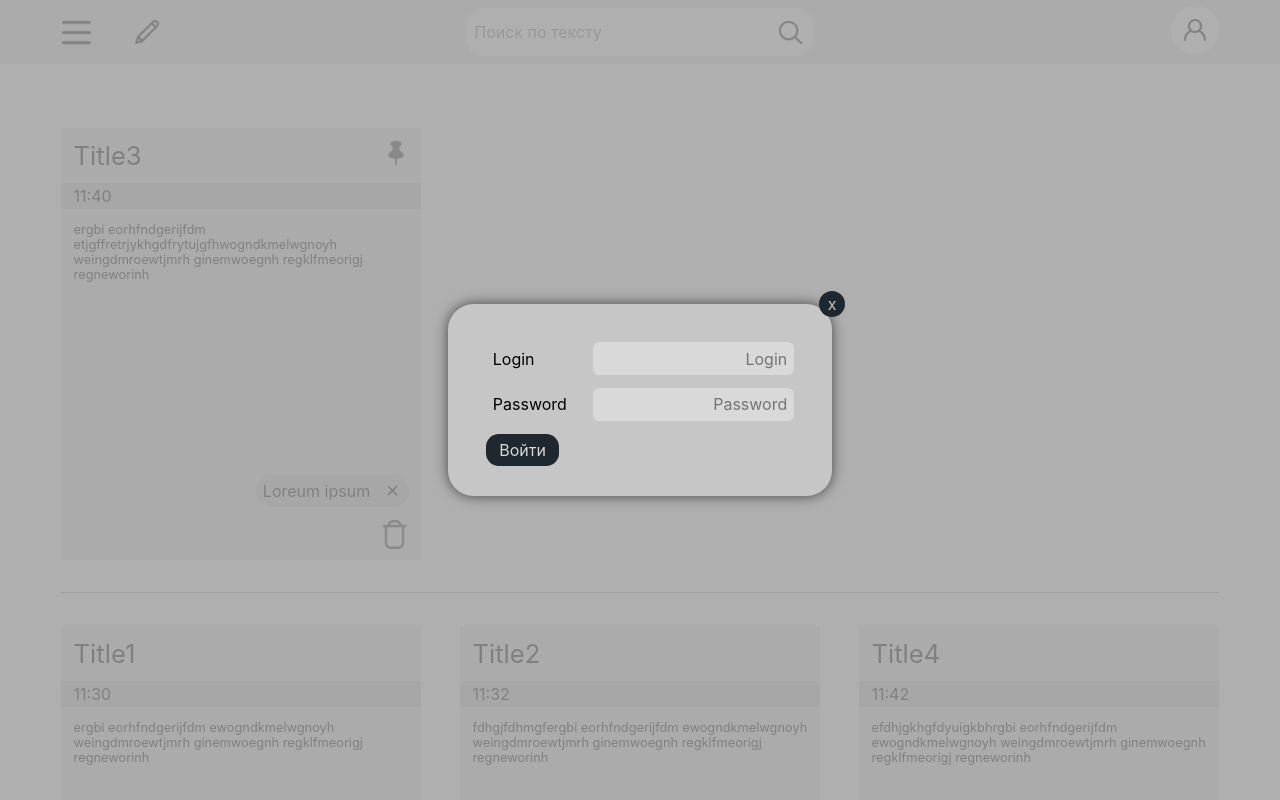
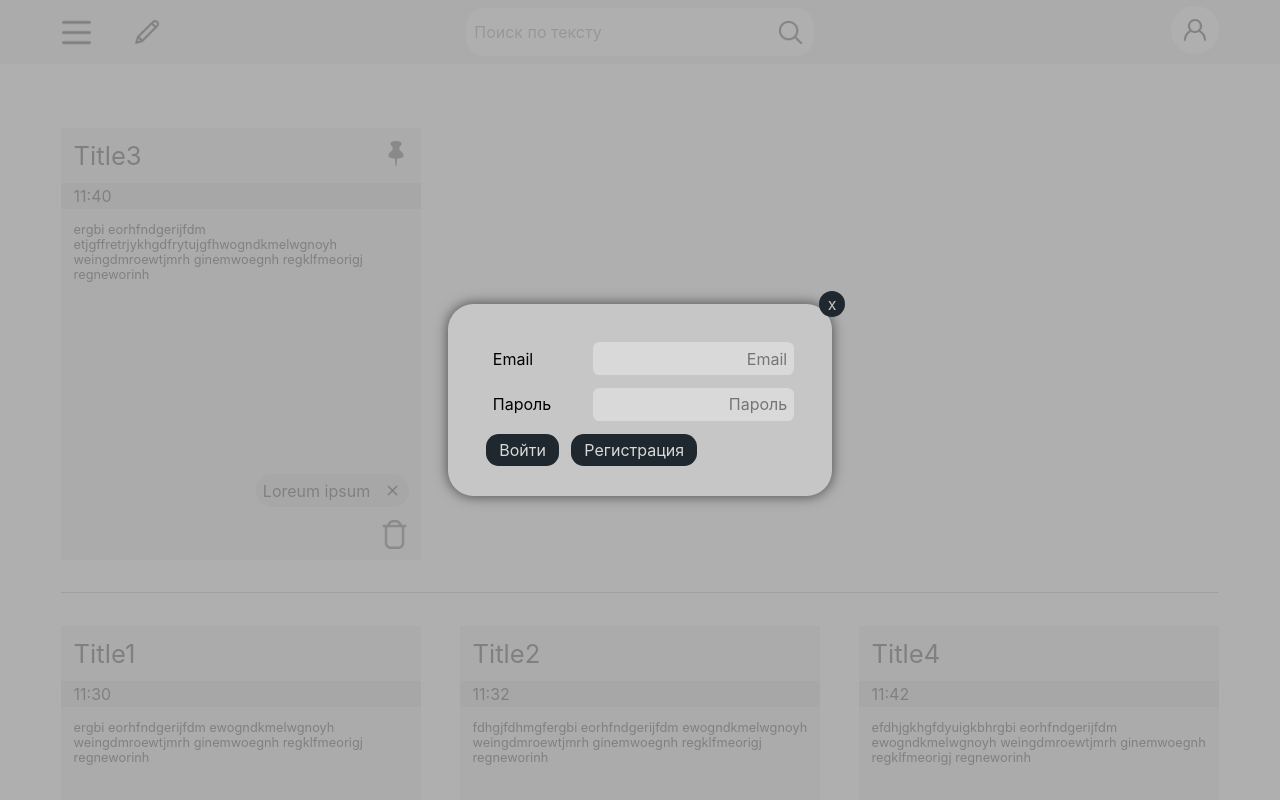
Before and after one commit to ZoomBySNik/notesfornt, a Vue app: page / in a window 1280 px wide. Both pictures are taken after a click on the button 1195 px from the left and 30 px from the top of the page. Shown: the top 800 px of the page. Built offline with nearby package versions, Linux system fonts and the light colour scheme.

Commit message:
Создано окно регистрации и отлажен доступ к нему

```diff
--- a/src/assets/base.css
+++ b/src/assets/base.css
@@ -22,3 +22,33 @@
     background: #1E282E;
     color: #C6C6C6;
 }
+.input-line{
+    display: flex;
+    margin: auto;
+}
+.input-line p{
+    text-align: left;
+    width: 30%;
+    margin: 0.4em;
+    padding: 0.4em;
+
+}
+.input-line input{
+    text-align: right;
+    background: #D9D9D9;
+    width: 70%;
+    margin: 0.4em;
+    border-radius: 0.4em;
+    padding: 0.4em;
+}
+.button-submit{
+    border-style: none;
+    background: #1E282E;
+    color: #D9D9D9;
+    border-radius: 0.8em;
+    padding: 0.4em 0.8em;
+    margin: 0.4em;
+}
+.button-submit:hover{
+    background: #313e44;
+}
--- a/src/components/LoginField.vue
+++ b/src/components/LoginField.vue
@@ -3,9 +3,12 @@
   </div>
   <div class="box-for-login">
     <button class="close-button" @click="clickOnClose">x</button>
-    <div class="input-line"><p>Login</p><input type="text" class="text-input" placeholder="Login"></div>
-    <div class="input-line"><p>Password</p><input type="text" class="text-input" placeholder="Password"></div>
-    <div><button class="button-submit">Войти</button></div>
+    <div class="input-line"><p>Email</p><input type="text" class="text-input" placeholder="Email"></div>
+    <div class="input-line"><p>Пароль</p><input type="text" class="text-input" placeholder="Пароль"></div>
+    <div>
+      <button class="button-submit">Войти</button>
+      <button class="button-submit" @click="clickOnRegister">Регистрация</button>
+    </div>
   </div>
 </template>
 
@@ -15,6 +18,9 @@ export default {
   methods: {
     clickOnClose(){
       this.$emit('button-on-close-clicked');
+    },
+    clickOnRegister(){
+      this.$emit('button-on-register-clicked')
     }
   }
 }
@@ -33,34 +39,4 @@ export default {
   border-radius: 1.6em;
   box-shadow: 0 0 0.8em rgba(0, 0, 0, 0.6);
 }
-  .input-line{
-    display: flex;
-    margin: auto;
-  }
-  .input-line p{
-    text-align: left;
-    width: 30%;
-    margin: 0.4em;
-    padding: 0.4em;
-
-  }
-  .input-line input{
-    text-align: right;
-    background: #D9D9D9;
-    width: 70%;
-    margin: 0.4em;
-    border-radius: 0.4em;
-    padding: 0.4em;
-  }
-  .button-submit{
-    border-style: none;
-    background: #1E282E;
-    color: #D9D9D9;
-    border-radius: 0.8em;
-    padding: 0.4em 0.8em;
-    margin: 0.4em;
-  }
-  .button-submit:hover{
-    background: #313e44;
-  }
 </style>
--- a/src/components/Navbar.vue
+++ b/src/components/Navbar.vue
@@ -19,19 +19,30 @@
       <button class="add-label-button"></button>
     </li>
   </ul>
-  <LoginField style="position: relative" v-if="isLoginOpen" @button-on-close-clicked="isLoginOpen=!isLoginOpen"></LoginField>
+  <LoginField
+      style="position: relative" v-if="isLoginOpen"
+      @button-on-close-clicked="isLoginOpen=!isLoginOpen" @button-on-register-clicked="openRegister"
+  >
+  </LoginField>
+  <RegisterField
+      style="position: relative" v-if="isRegisterOpen"
+      @button-on-close-clicked="isRegisterOpen=!isRegisterOpen"
+  >
+  </RegisterField>
 </template>
 
 <script>
 
 import LoginField from '@/components/LoginField.vue';
+import RegisterField from "@/components/RegisterField.vue";
 
 export default {
-  components: {LoginField},
+  components: {RegisterField, LoginField},
   data() {
     return {
       isMenuOpen: this.isOpen,
-      isLoginOpen: false
+      isLoginOpen: false,
+      isRegisterOpen: false,
     };
   },
   name: "Navbar",
@@ -40,6 +51,11 @@ export default {
       this.isMenuOpen = !this.isMenuOpen;
       console.log('toggleMenu');
     },
+    openRegister: function () {
+      this.isLoginOpen = false;
+      this.isRegisterOpen = true;
+      console.log('openRegister');
+    }
   },
   props:{
     isOpen: {
--- /dev/null
+++ b/src/components/RegisterField.vue
@@ -0,0 +1,43 @@
+<template>
+  <div @click="clickOnClose" class="gray-background">
+  </div>
+  <div class="box-for-register">
+    <button class="close-button" @click="clickOnClose">x</button>
+    <div class="input-line"><p>Фамилия</p><input type="text" class="text-input" placeholder="Фамилия"></div>
+    <div class="input-line"><p>Имя</p><input type="text" class="text-input" placeholder="Имя"></div>
+    <div class="input-line"><p>Отчество</p><input type="text" class="text-input" placeholder="Отчество"></div>
+    <div class="input-line"><p>Дата рождения</p><input type="date" class="text-input" placeholder="Отчество"></div>
+    <div class="input-line"><p>Email</p><input type="email" class="text-input" placeholder="Email"></div>
+    <div class="input-line"><p>Пароль</p><input type="password" class="text-input" placeholder="Пароль"></div>
+    <div class="input-line"><p>Пароль ещё раз</p><input type="password" class="text-input" placeholder="Пароль ещё раз"></div>
+    <div>
+      <button class="button-submit">Зарегистрироваться</button>
+    </div>
+  </div>
+</template>
+
+<script>
+export default {
+  name: "RegisterField",
+  methods: {
+    clickOnClose(){
+      this.$emit('button-on-close-clicked');
+    }
+  }
+}
+</script>
+
+<style scoped>
+.box-for-register{
+  width: 30em;
+  height: 23em;
+  padding: 2em;
+  background-color: #C6C6C6;
+  position: fixed;
+  margin: auto;
+  z-index: 1000;
+  top: 0; left: 0; bottom: 0; right: 0;
+  border-radius: 1.6em;
+  box-shadow: 0 0 0.8em rgba(0, 0, 0, 0.6);
+}
+</style>
```
